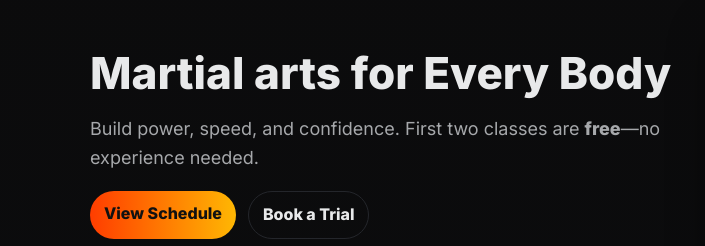
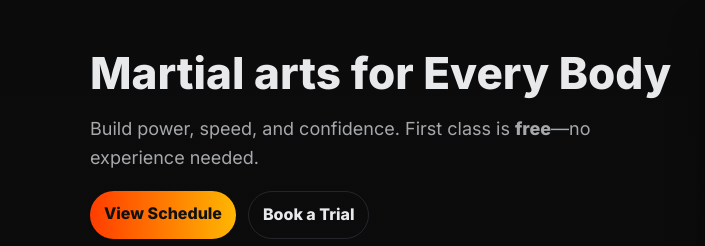
Before and after one commit to PantherMan-2m/KickboxingWebsite, a plain HTML site: page index.html in a window 1280 px wide. Shown: the part 94-340 px from the top of the page, 0-705 px from the left. Drawn offline with Linux system fonts and the light colour scheme.

Commit message:
chore(content): header content updated to one free class

```diff
--- a/index.html
+++ b/index.html
@@ -31,7 +31,7 @@
   <section class="hero container">
     <div class="hero-text">
       <h1>Martial arts for Every Body</h1>
-      <p>Build power, speed, and confidence. First two classes are <strong>free</strong>—no experience needed.</p>
+      <p>Build power, speed, and confidence. First class is <strong>free</strong>—no experience needed.</p>
       <div class="actions">
         <a href="#schedule" class="btn">View Schedule</a>
         <a href="#contact" class="btn btn-outline">Book a Trial</a>
```
